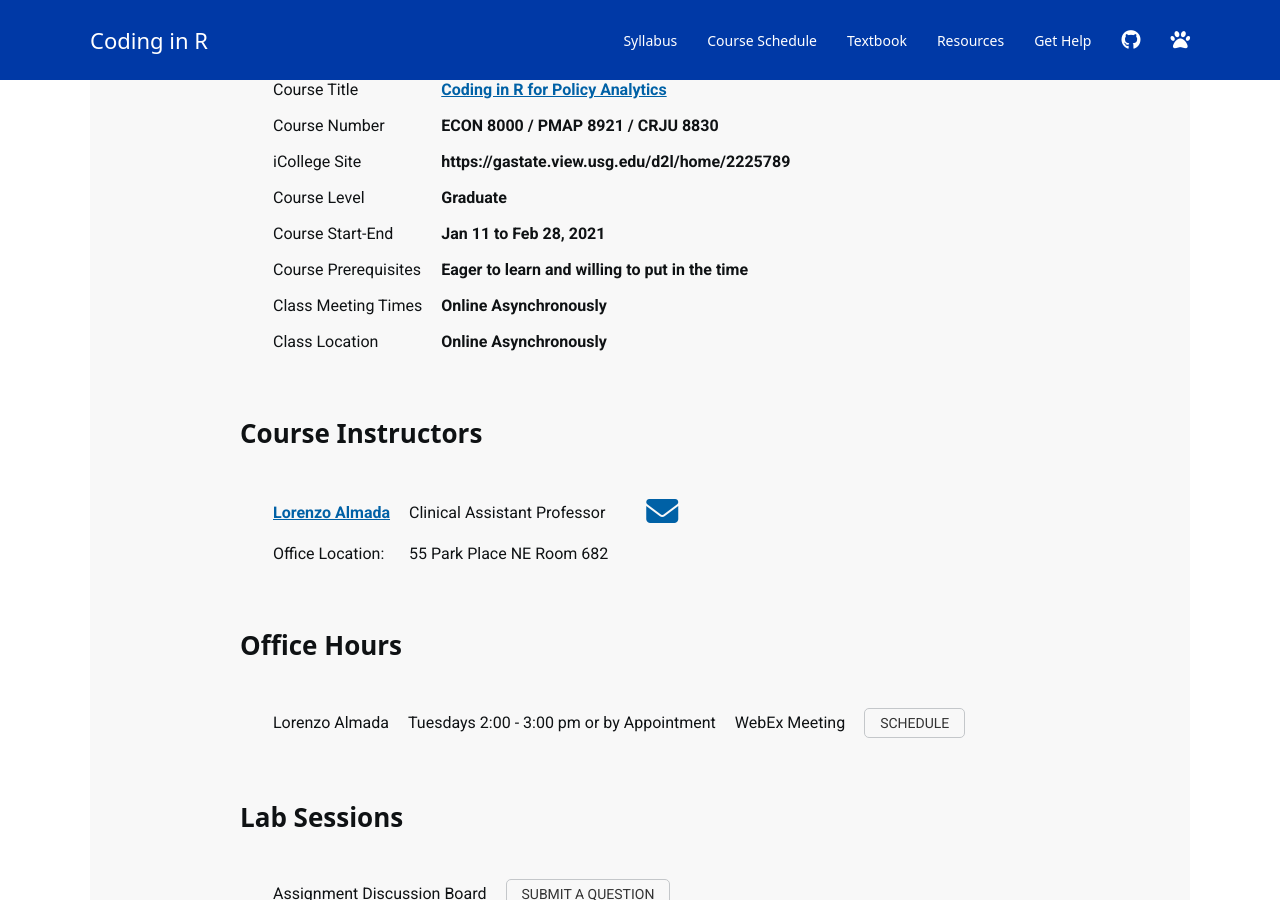
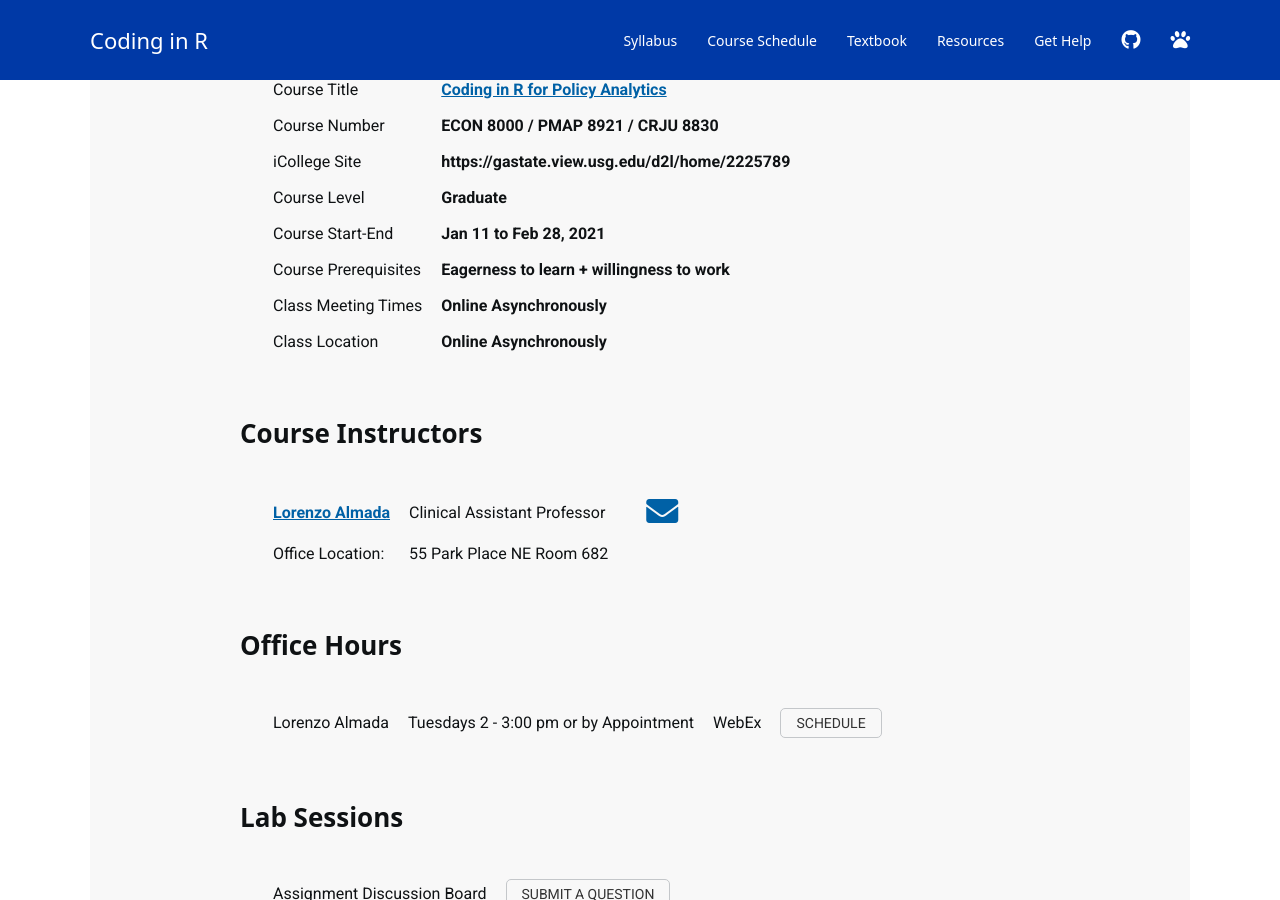
Before and after one commit to lalmada1/Coding-in-R-SPR-2021, a Jekyll site: the page built from index.md, in a window 1280 px wide and 900 px high, scrolled down 987 px. Built offline with Jekyll 4.4.1, drawn with Linux system fonts in a browser that asks for light colours; nearby versions of some CDN libraries; a script bundle is joined from its source files by our own code; library files that are not in the unit come from our copies; a style sheet for code colours, icons or effects is not loaded.

Commit message:
Update index.md

```diff
--- a/index.md
+++ b/index.md
@@ -15,7 +15,7 @@ info:
  course_level: Graduate
  course_website: 'https://gastate.view.usg.edu/d2l/home/2225789'
  course_start_end_dates: Jan 11 to Feb 28, 2021
- course_prerequisites: Eager to learn and willing to put in the time
+ course_prerequisites: Eagerness to learn + willingness to work
  class_meets_when:  Online Asynchronously
  class_meets_where:  Online Asynchronously
  discussion_board_url: https://lalmada1.github.io/Coding-in-R-SPR-2021/help/
@@ -26,8 +26,8 @@ instructor:
    email: lalmada1@gsu.edu
    office_location: 55 Park Place NE Room 682
    website_url: 'https://aysps.gsu.edu/profile/lorenzo-almada/'
-   office_hours_time: Tuesdays 2:00 - 3:00 pm or by Appointment
-   office_hours_location: WebEx Meeting
+   office_hours_time: Tuesdays 2 - 3:00 pm or by Appointment
+   office_hours_location: WebEx
 
 textbooks:
 - title: R Cookbook. Proven recipes
@@ -151,9 +151,6 @@ The assigned work for the course has four components:
   - 3 points if you earn instructor praise for an informative post
   - Max of 20 points can be earned each week (6 discussions plus 1 Code-Through)
 
-
-
-
 - **Final Dashboard Project (30%):**  This course will end with a final project that requires you to analyze some data and present your results as a data dashboard. It is designed to give you practice integrating the material that we have covered throughout the course. The instructions for the project will be accompanied by a rubric describing the allocation of points and criteria for evaluation.
 
 - **Code-Through Project (10%):**  In addition to the final dashboard project, you will be asked to complete a "Code Through", or tutorial of sorts, in R Markdown. This tutorial is an introduction to a new concept, technique, function, package, or dataset in R that has not been covered in this course.  See the Course Schedule for more details.
```
